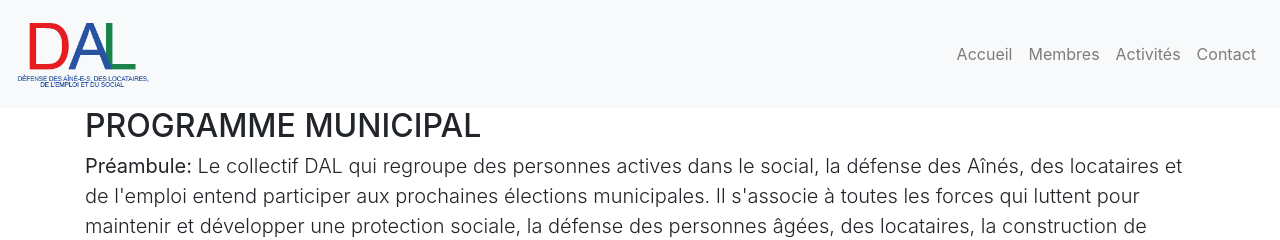
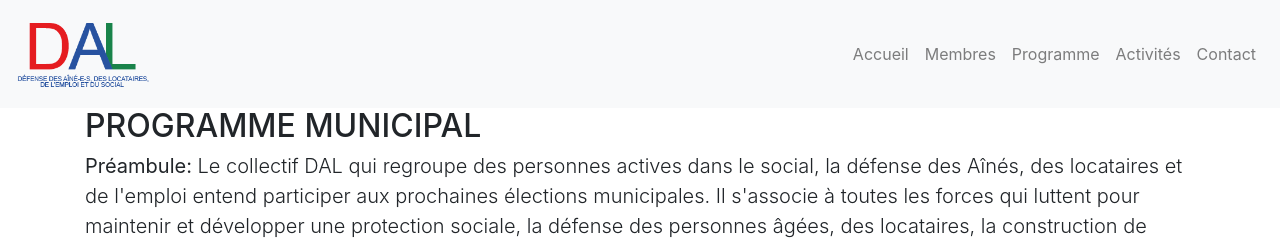
Before and after one commit to SimonNtz/DAL_web, a Jekyll site: the page built from programme/index.html, in a window 1280 px wide. Shown: the top 240 px of the page. Built offline with Jekyll 4.4.1, drawn with Linux system fonts in a browser that asks for light colours; nearby versions of some CDN libraries.

Commit message:
Promote Programme page to root

```diff
--- a/_includes/header.html
+++ b/_includes/header.html
@@ -32,6 +32,7 @@
         <div class="navbar-nav ml-auto">
           <a class="nav-item nav-link" href="/">Accueil</a>
           <a class="nav-item nav-link" href="/membres/">Membres</a>
+          <a class="nav-item nav-link" href="/programme/">Programme</a>
           <a class="nav-item nav-link" href="/activites/">Activités</a>
           <a class="nav-item nav-link" href="/contact/">Contact</a>
         </div>
```
Also changed, not shown: programme/index.html (renamed from activites/programme/index.html).
